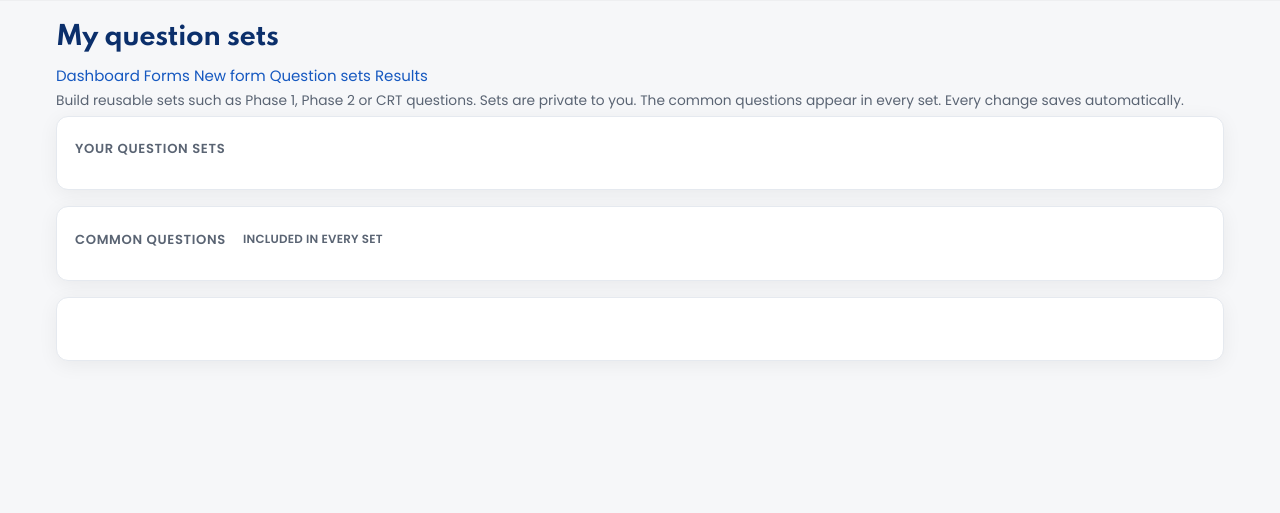
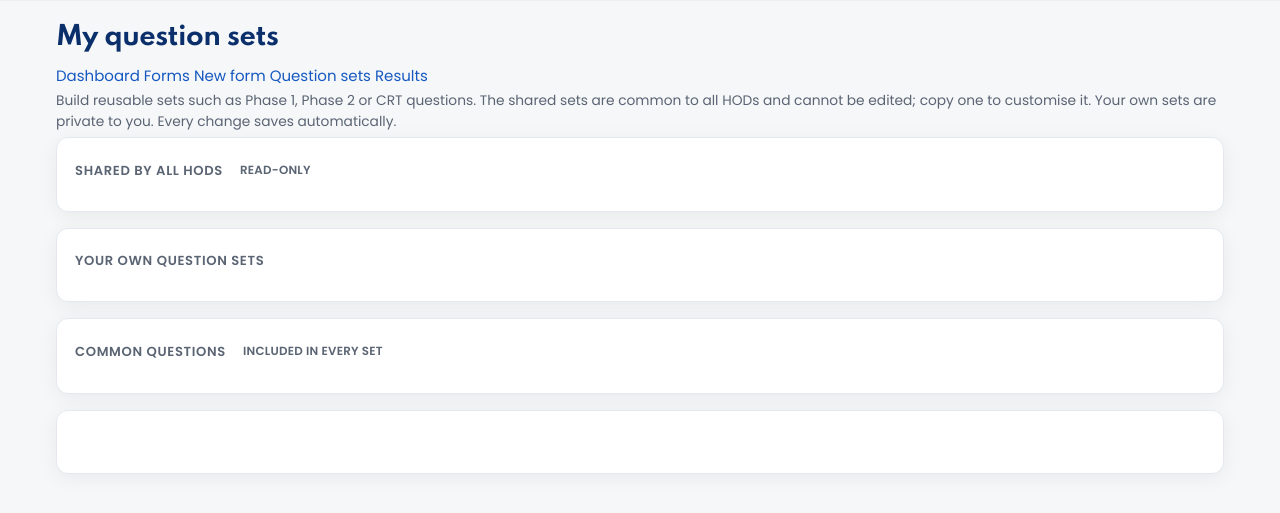
Before and after one commit to manikantasai17746-arch/FEEBACK_ADITYAUNIVERSITY.IN, a Python web app: template feedback_system/templates/hod_question_sets.html in a window 1280 px wide. Shown: the part 67-580 px from the top of the page. Run offline with Jinja, Linux system fonts and the light colour scheme; the template is opened without the code that fills it, so the values that code supplies are empty.

Commit message:
Update hod_question_sets.html

```diff
--- a/feedback_system/templates/hod_question_sets.html
+++ b/feedback_system/templates/hod_question_sets.html
@@ -12,13 +12,15 @@
       <a href="{{ url_for('hod.results') }}">Results</a>
     </nav>
   </div>
-  <p class="sub">Build reusable sets such as Phase 1, Phase 2 or CRT questions. Sets are private to you.
-    The common questions appear in every set. Every change saves automatically.</p>
+  <p class="sub">Build reusable sets such as Phase 1, Phase 2 or CRT questions. The shared sets are
+    common to all HODs and cannot be edited; copy one to customise it. Your own sets are private to you. Every change saves automatically.</p>
 
   <div id="qs-app"
        data-create-url="{{ url_for('hod.api_question_set_create') }}"
        data-base-url="{{ url_for('hod.api_question_set_create') }}">
-    <div class="card"><div class="step">Your question sets</div>
+    <div class="card"><div class="step">Shared by all HODs <span class="badge">read-only</span></div>
+      <div class="btn-row" id="qs-shared-buttons"></div></div>
+    <div class="card"><div class="step">Your own question sets</div>
       <div class="btn-row" id="qs-buttons"></div></div>
 
     <div class="card"><div class="step">Common questions
@@ -33,6 +35,7 @@
   </div>
 
   <script type="application/json" id="qs-sets-data">{{ sets_json|safe }}</script>
+  <script type="application/json" id="qs-shared-data">{{ shared_json|safe }}</script>
   <script type="application/json" id="qs-presets-data">{{ presets_json|safe }}</script>
   <script src="{{ url_for('static', filename='js/question_sets.js') }}"></script>
 </div>
```
